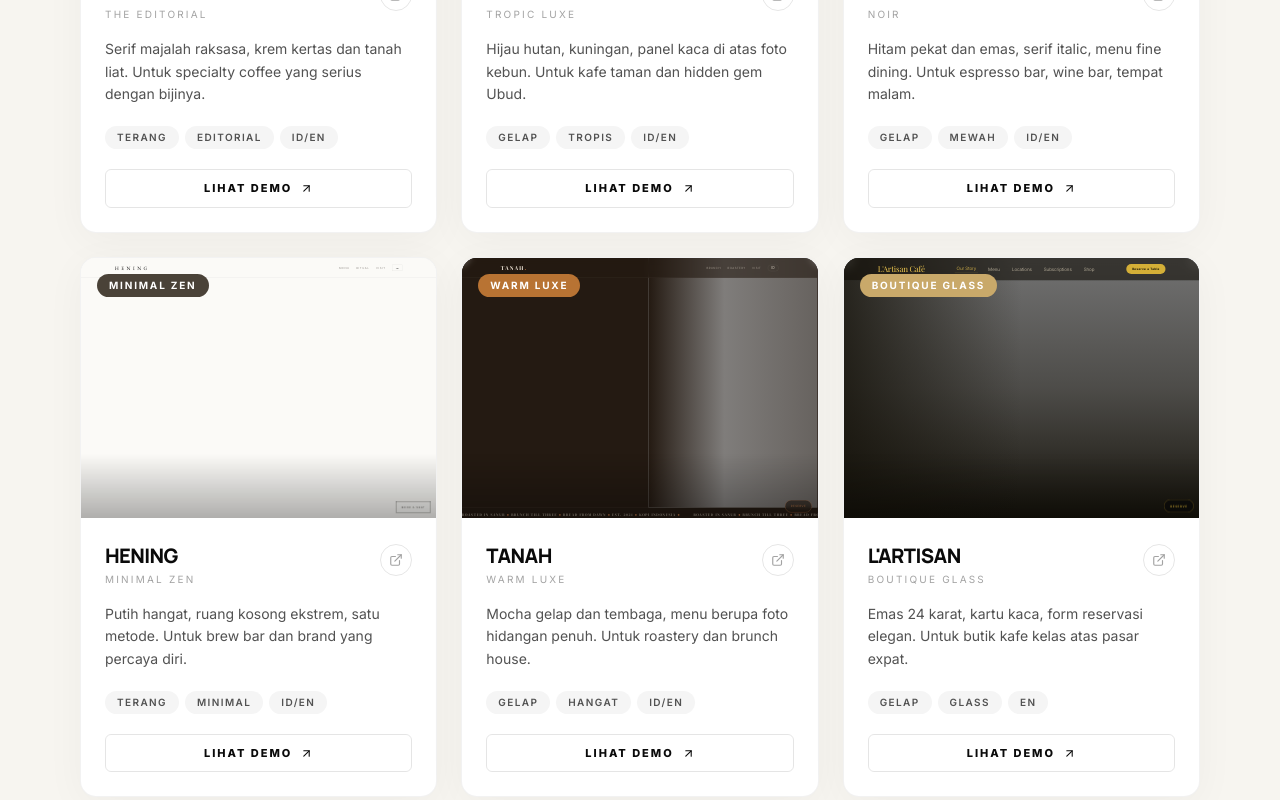
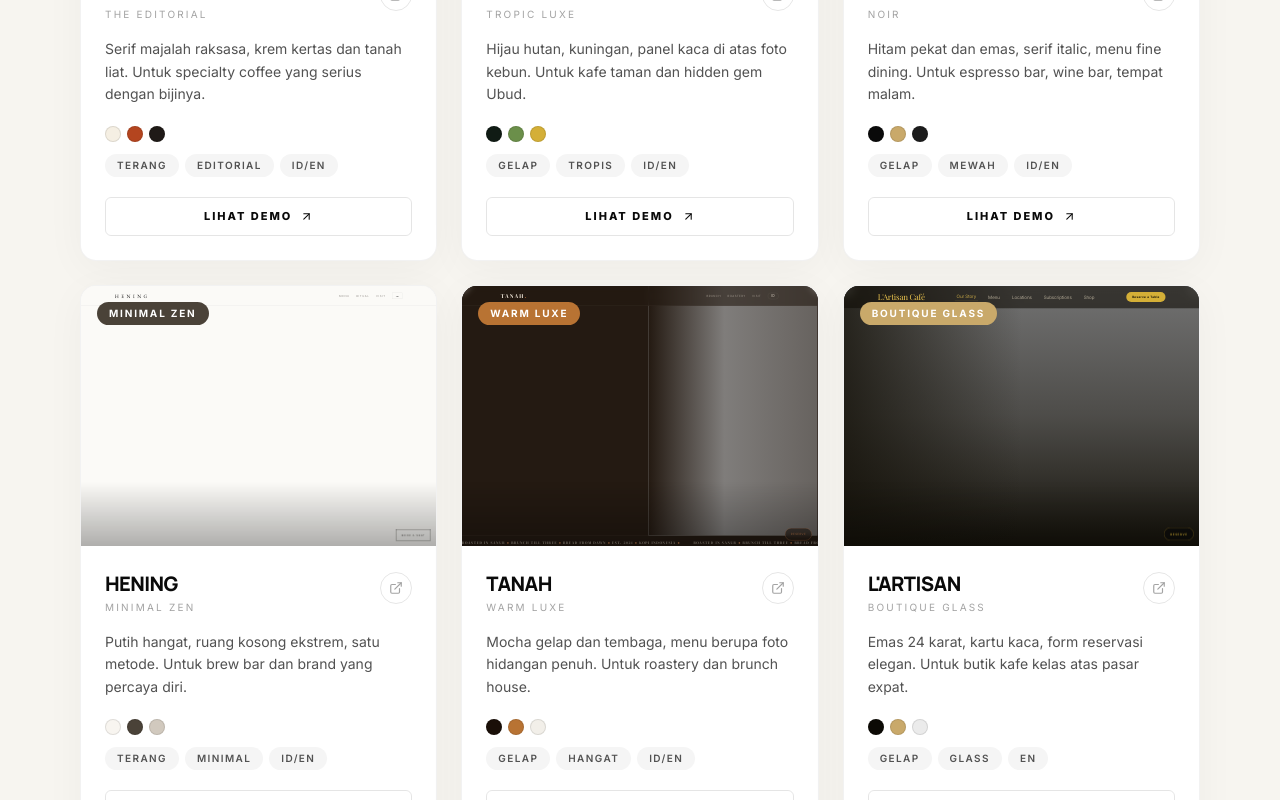
Before and after one commit to DwDhrm7/dewa-portfolio, a Next.js app: page /studio in a window 1280 px wide. Shown: the part 1500-2300 px from the top of the page. Built offline with nearby package versions, Linux system fonts and the light colour scheme; a web font is replaced by a local one.

Commit message:
feat(studio): add color palette circles to template cards

```diff
--- a/src/app/studio/page.tsx
+++ b/src/app/studio/page.tsx
@@ -20,6 +20,7 @@ const templates = [
     },
     previewBg: "#F5EFE3",
     badge: "#B4451F",
+    colors: ["#F5EFE3", "#B4451F", "#1F1A17"],
   },
   {
     id: "teduh",
@@ -33,6 +34,7 @@ const templates = [
     },
     previewBg: "#101B14",
     badge: "#6B8F4A",
+    colors: ["#101B14", "#6B8F4A", "#D4AF37"],
   },
   {
     id: "luna",
@@ -46,6 +48,7 @@ const templates = [
     },
     previewBg: "#0A0A0A",
     badge: "#C9A96A",
+    colors: ["#0A0A0A", "#C9A96A", "#1C1C1C"],
   },
   {
     id: "hening",
@@ -59,6 +62,7 @@ const templates = [
     },
     previewBg: "#F8F5F0",
     badge: "#4A4238",
+    colors: ["#F8F5F0", "#4A4238", "#D1C9BE"],
   },
   {
     id: "tanah",
@@ -72,6 +76,7 @@ const templates = [
     },
     previewBg: "#1A0F08",
     badge: "#B87333",
+    colors: ["#1A0F08", "#B87333", "#F2EFE9"],
   },
   {
     id: "lartisan",
@@ -85,6 +90,7 @@ const templates = [
     },
     previewBg: "#0C0A05",
     badge: "#C9A96A",
+    colors: ["#0C0A05", "#C9A96A", "#EBEBEB"],
   },
   // ─── Fresh references ───
   {
@@ -99,6 +105,7 @@ const templates = [
     },
     previewBg: "#08221B",
     badge: "#D4AF37",
+    colors: ["#08221B", "#D4AF37", "#F5F2EA"],
   },
   {
     id: "nord",
@@ -112,6 +119,7 @@ const templates = [
     },
     previewBg: "#EAE6DB",
     badge: "#4A5240",
+    colors: ["#EAE6DB", "#4A5240", "#1E201E"],
   },
   {
     id: "mura",
@@ -125,6 +133,7 @@ const templates = [
     },
     previewBg: "#0A0A0A",
     badge: "#8C1C13",
+    colors: ["#0A0A0A", "#8C1C13", "#F5F5F5"],
   },
 ];
 
@@ -233,8 +242,19 @@ function TemplateCard({
           {tpl.desc[lang]}
         </p>
 
-        {/* Tags */}
-        <div className="mb-5 flex flex-wrap gap-1.5">
+        {/* Colors & Tags */}
+        <div className="mb-5 flex flex-col gap-3">
+          <div className="flex gap-1.5">
+            {tpl.colors?.map((color) => (
+              <div
+                key={color}
+                className="h-4 w-4 rounded-full border border-black/10"
+                style={{ backgroundColor: color }}
+                title={color}
+              />
+            ))}
+          </div>
+          <div className="flex flex-wrap gap-1.5">
             {tpl.tags[lang].map((tag) => (
               <span
                 key={tag}
@@ -243,6 +263,7 @@ function TemplateCard({
                 {tag}
               </span>
             ))}
+          </div>
         </div>
 
         <a
```
Lines whose indentation alone changed are shown as unchanged.
